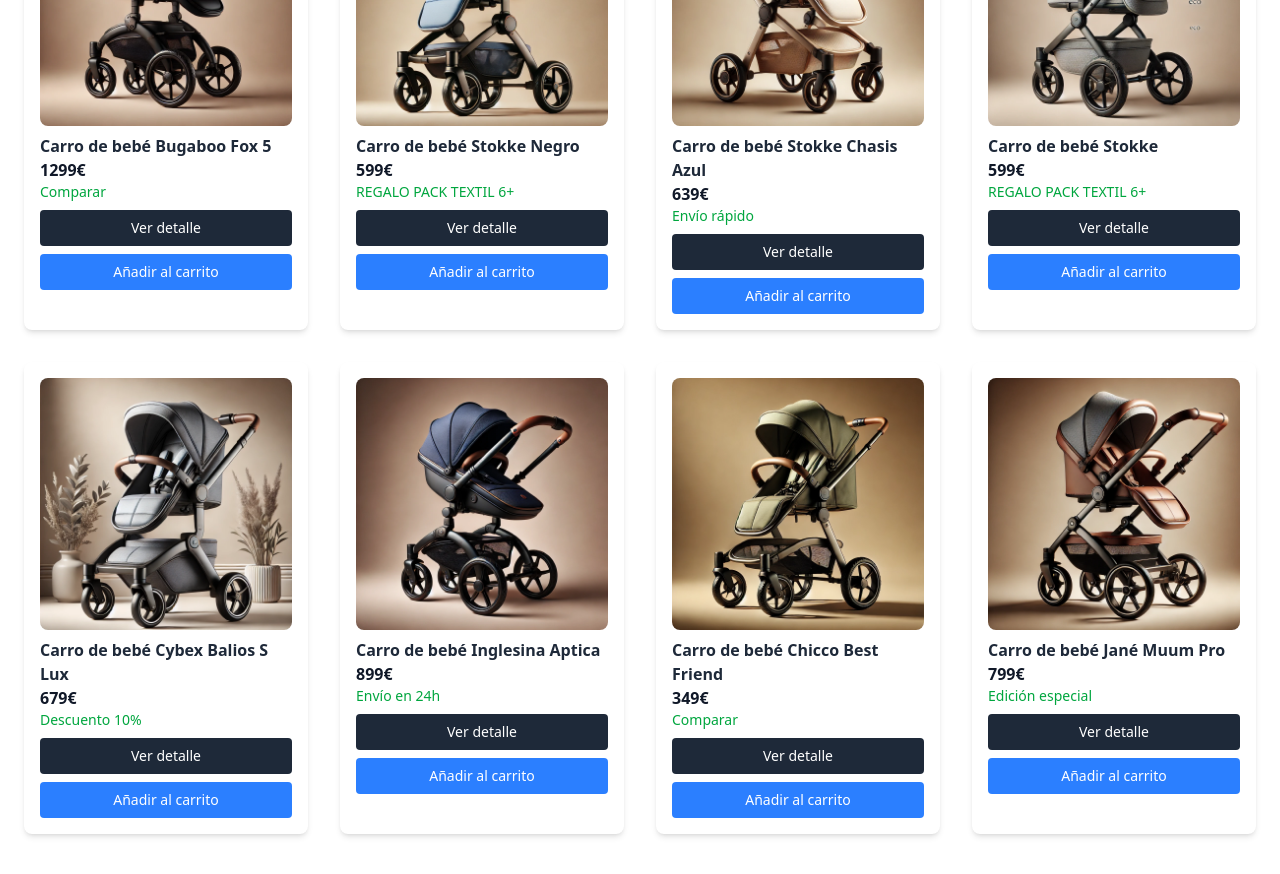
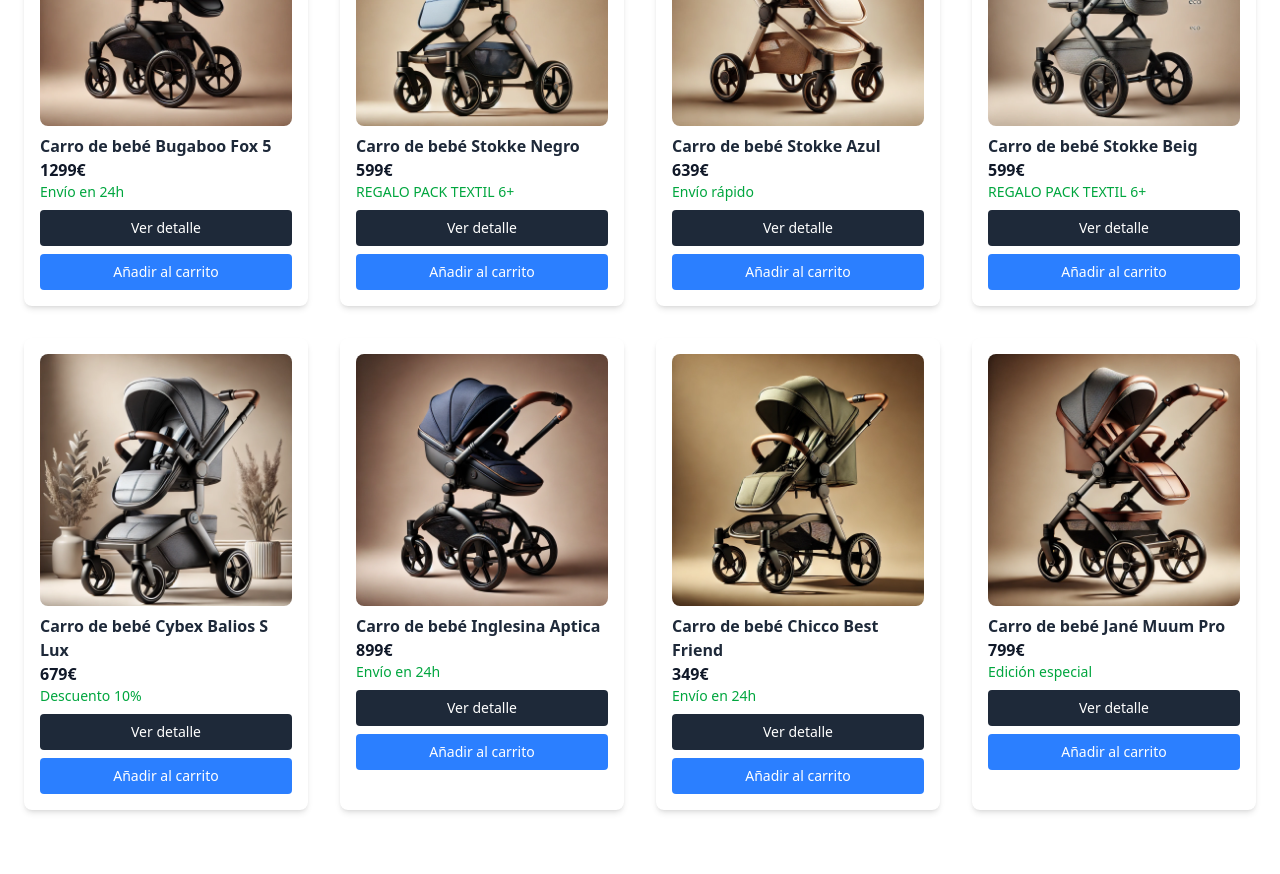
Before and after one commit to buski87/babymove, a React (Vite) app: page / in a window 1280 px wide. Shown: the part 1540-2414 px from the top of the page. Built offline with nearby package versions, Linux system fonts and the light colour scheme.

Commit message:
Image adapt vercel
adaptando imagenes para vercel

```diff
--- a/src/data/products.js
+++ b/src/data/products.js
@@ -1,74 +1,83 @@
+import carrito1 from '../assets/carrito1.webp';
+import carrito2 from '../assets/carrito2.webp';
+import carrito3 from '../assets/carrito3.webp';
+import carrito4 from '../assets/carrito4.webp';
+import carrito5 from '../assets/carrito5.webp';
+import carrito6 from '../assets/carrito6.webp';
+import carrito7 from '../assets/carrito7.webp';
+import carrito8 from '../assets/carrito8.webp';
+
 export const products = [
   {
     id: 1,
     name: 'Carro de bebé Bugaboo Fox 5',
     price: 1299,
-      image: '/src/assets/carrito1.webp',
-      extra: 'Comparar',
-      description: 'El carrito ideal para paseos suaves y seguros en todo tipo de terrenos.',
-      accessories: ['Burbuja de lluvia', 'Bolsa de transporte', 'Capota extensible'],
+    image: carrito1,
+    extra: 'Envío en 24h',
+    description: 'Diseño premium para paseos cómodos.',
+    accessories: ['Capazo', 'Burbuja de lluvia', 'Bolso'],
   },
   {
     id: 2,
     name: 'Carro de bebé Stokke Negro',
     price: 599,
-      image: '/src/assets/carrito2.webp',
+    image: carrito2,
     extra: 'REGALO PACK TEXTIL 6+',
-      description: 'Diseño ergonómico y compacto con tejidos de alta calidad.',
-      accessories: ['Sombrilla', 'Portavasos', 'Cobertor de pies'],
+    description: 'Ligero y seguro, ideal para ciudad.',
+    accessories: ['Silla', 'Cobertor', 'Reposapiés'],
   },
   {
     id: 3,
-      name: 'Carro de bebé Stokke Chasis Azul',
+    name: 'Carro de bebé Stokke Azul',
     price: 639,
-      image: '/src/assets/carrito3.webp',
+    image: carrito3,
     extra: 'Envío rápido',
-      description: 'Carrito elegante con gran maniobrabilidad para la ciudad.',
-      accessories: ['Capota con ventilación', 'Bolsa organizadora'],
+    description: 'Estilo escandinavo, funcionalidad total.',
+    accessories: ['Capota solar', 'Adaptador para coche'],
   },
   {
     id: 4,
-      name: 'Carro de bebé Stokke',
+    name: 'Carro de bebé Stokke Beig',
     price: 599,
-      image: '/src/assets/carrito4.webp',
+    image: carrito4,
     extra: 'REGALO PACK TEXTIL 6+',
-      description: 'Carrito resistente y compacto, ideal para viajes.',
-      accessories: ['Mosquitera', 'Protector solar', 'Bolsa para pañales'],
+    description: 'Elegancia y confort en un solo modelo.',
+    accessories: ['Red anti-insectos', 'Cesta inferior'],
   },
   {
     id: 5,
     name: 'Carro de bebé Cybex Balios S Lux',
     price: 679,
-      image: '/src/assets/carrito5.webp',
+    image: carrito5,
     extra: 'Descuento 10%',
-      description: 'Combina diseño y funcionalidad con gran comodidad para el bebé.',
-      accessories: ['Capazo S', 'Red antiinsectos', 'Colchoneta reversible'],
+    description: 'Suspensión suave para cualquier terreno.',
+    accessories: ['Sombrilla', 'Bandeja snack'],
   },
   {
     id: 6,
     name: 'Carro de bebé Inglesina Aptica',
     price: 899,
-      image: '/src/assets/carrito6.webp',
+    image: carrito6,
     extra: 'Envío en 24h',
-      description: 'Sistema de transporte completo con plegado sencillo y elegante.',
-      accessories: ['Bolso maternal', 'Burbuja de lluvia', 'Base para coche'],
+    description: 'Comodidad italiana con acabados premium.',
+    accessories: ['Cobertor', 'Colchoneta extraíble'],
   },
   {
     id: 7,
     name: 'Carro de bebé Chicco Best Friend',
     price: 349,
-      image: '/src/assets/carrito7.webp',
-      extra: 'Comparar',
-      description: 'Ligero y fácil de manejar, perfecto para el uso diario.',
-      accessories: ['Reposapiés ajustable', 'Cesta portaobjetos', 'Sombrilla'],
+    image: carrito7,
+    extra: 'Envío en 24h',
+    description: 'Práctico y compacto para el día a día.',
+    accessories: ['Reposacabezas', 'Portabiberón'],
   },
   {
     id: 8,
     name: 'Carro de bebé Jané Muum Pro',
     price: 799,
-      image: '/src/assets/carrito8.webp',
+    image: carrito8,
     extra: 'Edición especial',
-      description: 'Edición limitada con acabados premium y estilo único.',
-      accessories: ['Capazo Matrix Light', 'Bolsa cambiador', 'Funda impermeable'],
+    description: 'Edición limitada con diseño moderno.',
+    accessories: ['Bolsa de transporte', 'Capota XL'],
   },
 ];
```
Lines whose indentation alone changed are shown as unchanged.
